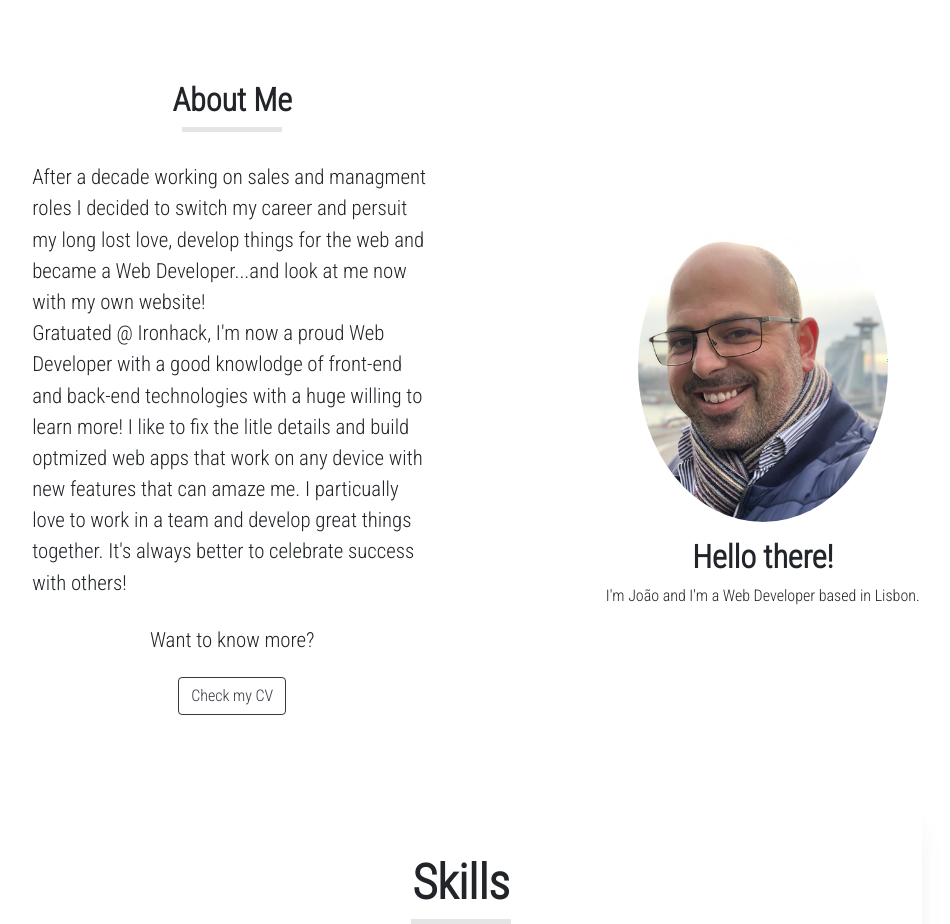
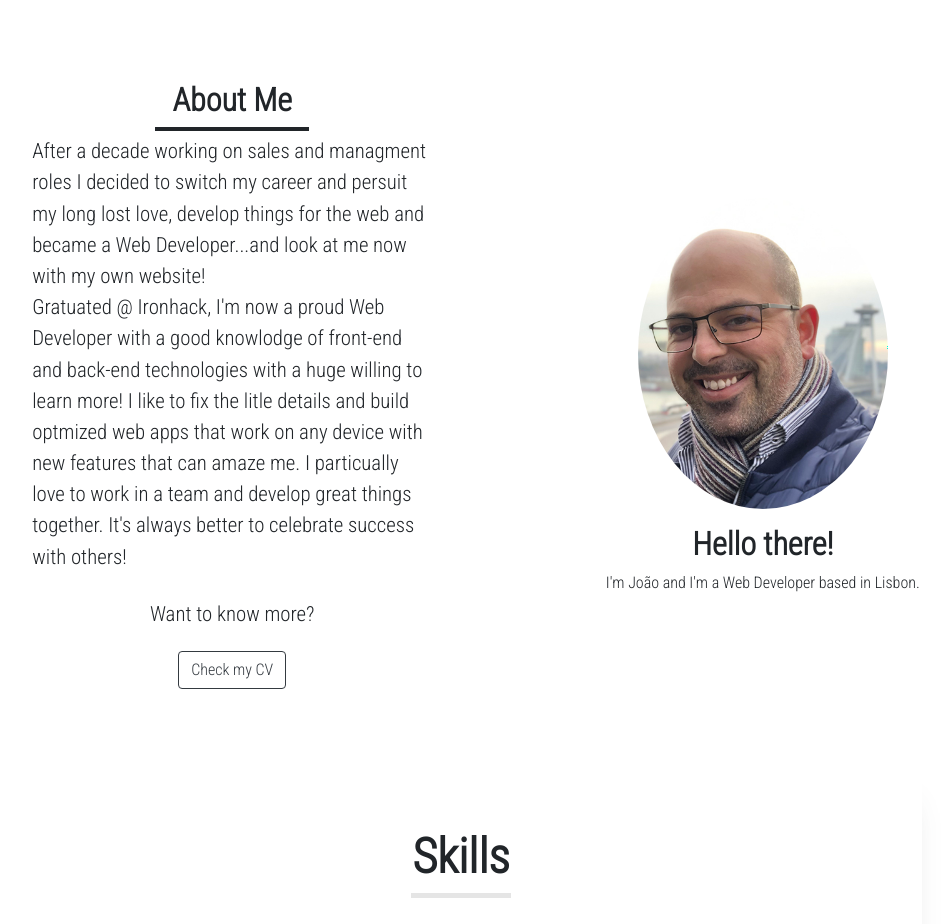
Before and after one commit to Joaouva/my-portfolio, a React (Create React App) app: page / in a window 1280 px wide. Shown: the part 1000-1924 px from the top of the page, without its empty margins (179-1129 px from the left). Built offline with nearby package versions, Linux system fonts and the light colour scheme.

Commit message:
bug fixes in the style

```diff
--- a/src/components/AboutMe.js
+++ b/src/components/AboutMe.js
@@ -15,7 +15,7 @@ class AboutMe extends React.Component {
 				<div className="about-main-div">
 					<div className="about-text">
 						<h4 className="skills-title">About Me</h4>
-						<hr className="tilte-line"></hr>
+						<hr className="sub-title-hr"></hr>
 						<p>
 							After a decade working on sales and managment roles
 							I decided to switch my career and persuit my long
```
